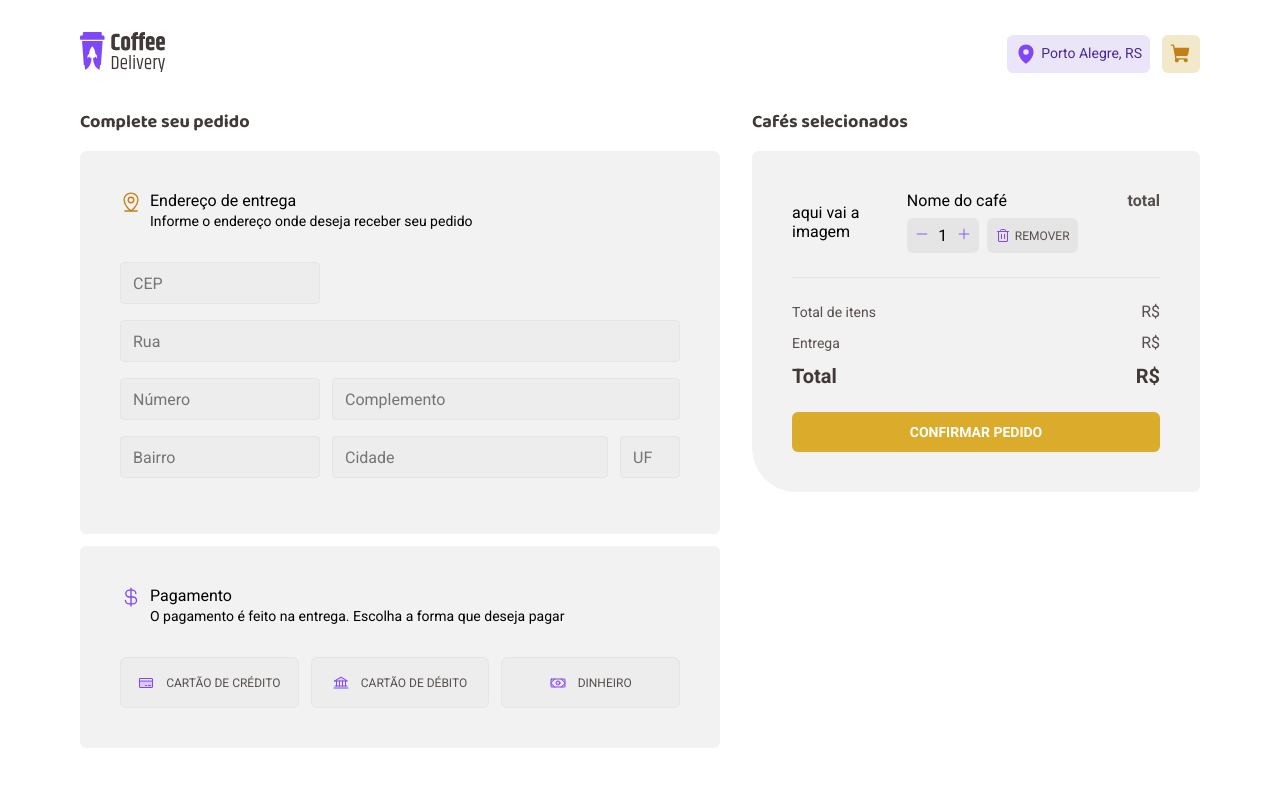
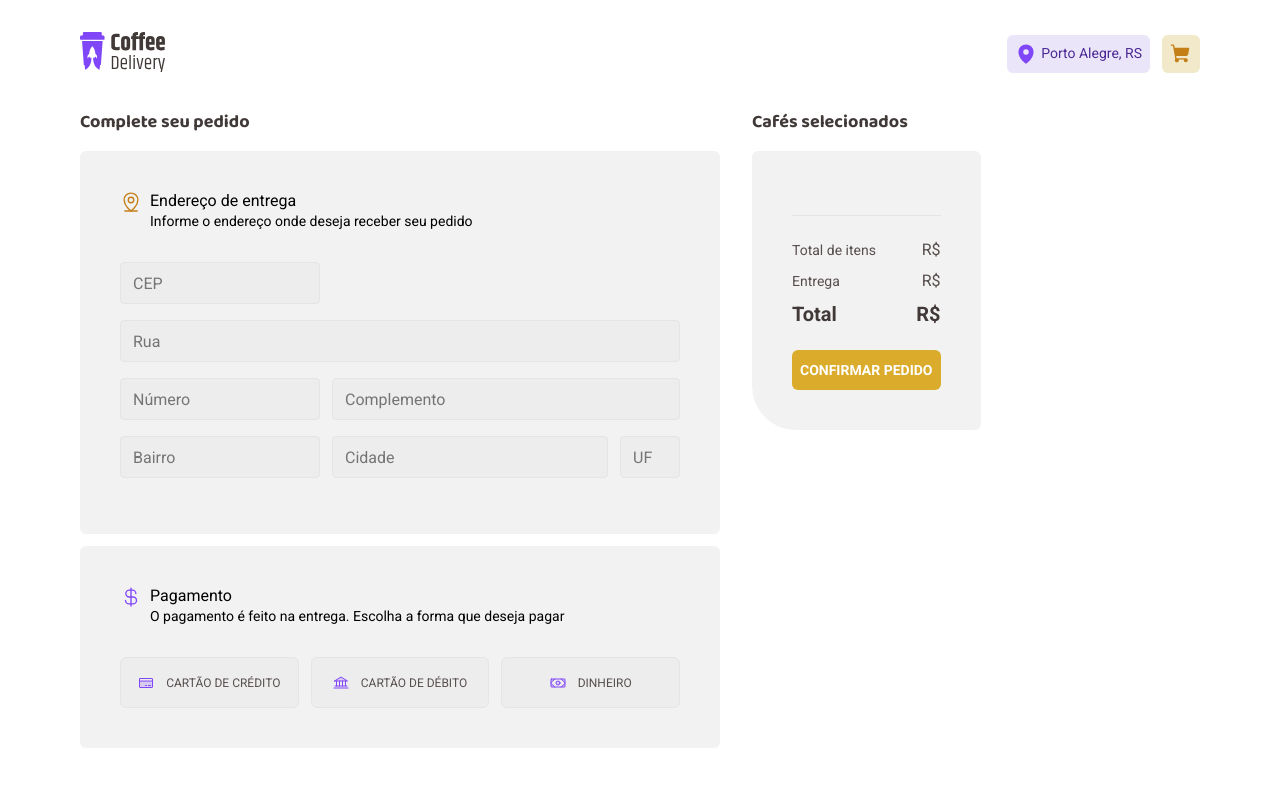
Before and after one commit to pinheiroduda/coffee-delivery-challenge-ignite, a React (Vite) app: page /order in a window 1280 px wide. Shown: the top 786 px of the page. Built offline with nearby package versions, Linux system fonts and the light colour scheme.

Commit message:
feat/display coffee info in order page

```diff
--- a/src/components/Card/index.tsx
+++ b/src/components/Card/index.tsx
@@ -20,7 +20,7 @@ export function Card({ image, type, name, description }: CardType) {
   const theme = useTheme()
 
   const handleAddCoffeeToCard = () => {
-    addCoffeeToCart({ id: name, quantity: counter })
+    addCoffeeToCart({ id: name, img: image, quantity: counter })
   }
 
   return (
--- a/src/context/CartContext.tsx
+++ b/src/context/CartContext.tsx
@@ -4,6 +4,7 @@ interface CartContextProps {
   cart: Cart[]
   addCoffeeToCart: ({ id, quantity }: Cart) => void
   coffeeAmountSum: number
+  selectedCoffees: any[]
 }
 
 interface CartContextProviderProps {
@@ -12,6 +13,7 @@ interface CartContextProviderProps {
 
 interface Cart {
   id: string
+  img: string
   quantity: number
 }
 
@@ -26,9 +28,15 @@ export function CartContextProvider({ children }: CartContextProviderProps) {
     initialValue
   )
 
-  const addCoffeeToCart = ({ id, quantity }: Cart) => {
+  const selectedCoffees = cart.map(c => Object.values(c))
+  const a = Object.values(cart)
+  console.log(selectedCoffees)
+  console.log(a)
+
+  const addCoffeeToCart = ({ id, img, quantity }: Cart) => {
     const coffeeAmount: Cart = {
       id,
+      img,
       quantity
     }
 
@@ -36,7 +44,9 @@ export function CartContextProvider({ children }: CartContextProviderProps) {
   }
 
   return (
-    <CartContext.Provider value={{ cart, addCoffeeToCart, coffeeAmountSum }}>
+    <CartContext.Provider
+      value={{ cart, addCoffeeToCart, coffeeAmountSum, selectedCoffees }}
+    >
       {children}
     </CartContext.Provider>
   )
--- a/src/pages/Order/index.tsx
+++ b/src/pages/Order/index.tsx
@@ -6,10 +6,11 @@ import {
   Money,
   Trash
 } from 'phosphor-react'
-import { useState } from 'react'
+import { useContext, useState } from 'react'
 import { useNavigate } from 'react-router-dom'
 import { useTheme } from 'styled-components'
 import { CounterButton } from '../../components/CounterButton'
+import { CartContext } from '../../context/CartContext'
 
 import {
   Address,
@@ -31,12 +32,15 @@ import {
 
 export function Order() {
   const [counter, setCounter] = useState(1)
+  const { selectedCoffees } = useContext(CartContext)
   const theme = useTheme()
   const navigate = useNavigate()
 
   const handleRedirectFinishedBuying = () => {
     navigate('/confirmed-order')
   }
+
+  console.log(selectedCoffees)
 
   return (
     <OrderContainer>
@@ -110,10 +114,13 @@ export function Order() {
         <TitleBox>Cafés selecionados</TitleBox>
         <ReviewSection>
           <ItemsDetails>
+            {selectedCoffees &&
+              selectedCoffees.map(selectedCoffee => {
+                return (
                   <Item>
-              <p>aqui vai a imagem</p>
+                    <p>{selectedCoffee[1]}</p>
                     <div>
-                <p>Nome do café</p>
+                      <p>{selectedCoffee[0]}</p>
                       <ButtonsBox>
                         <CounterButton
                           counter={counter}
@@ -125,8 +132,10 @@ export function Order() {
                         </button>
                       </ButtonsBox>
                     </div>
+                    <p>total</p>
                   </Item>
-            <p>total</p>
+                )
+              })}
           </ItemsDetails>
           <ItemsPriceDetails>
             <p>Total de itens</p>
```
Lines whose indentation alone changed are shown as unchanged.
